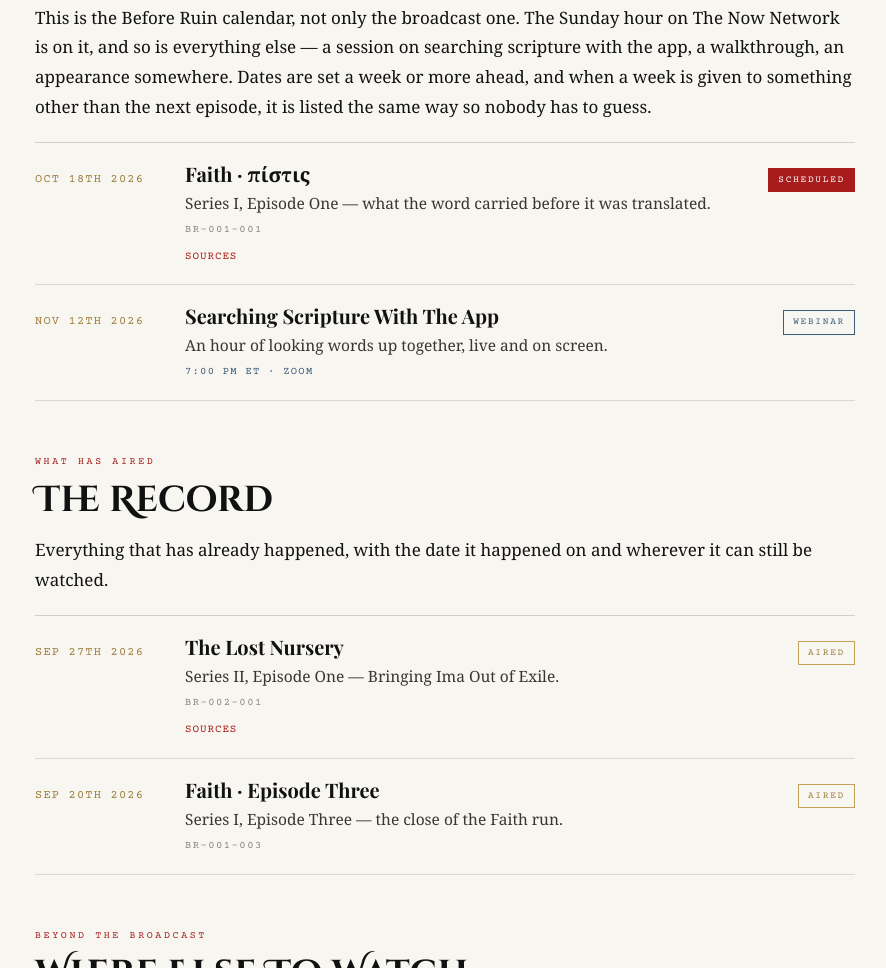
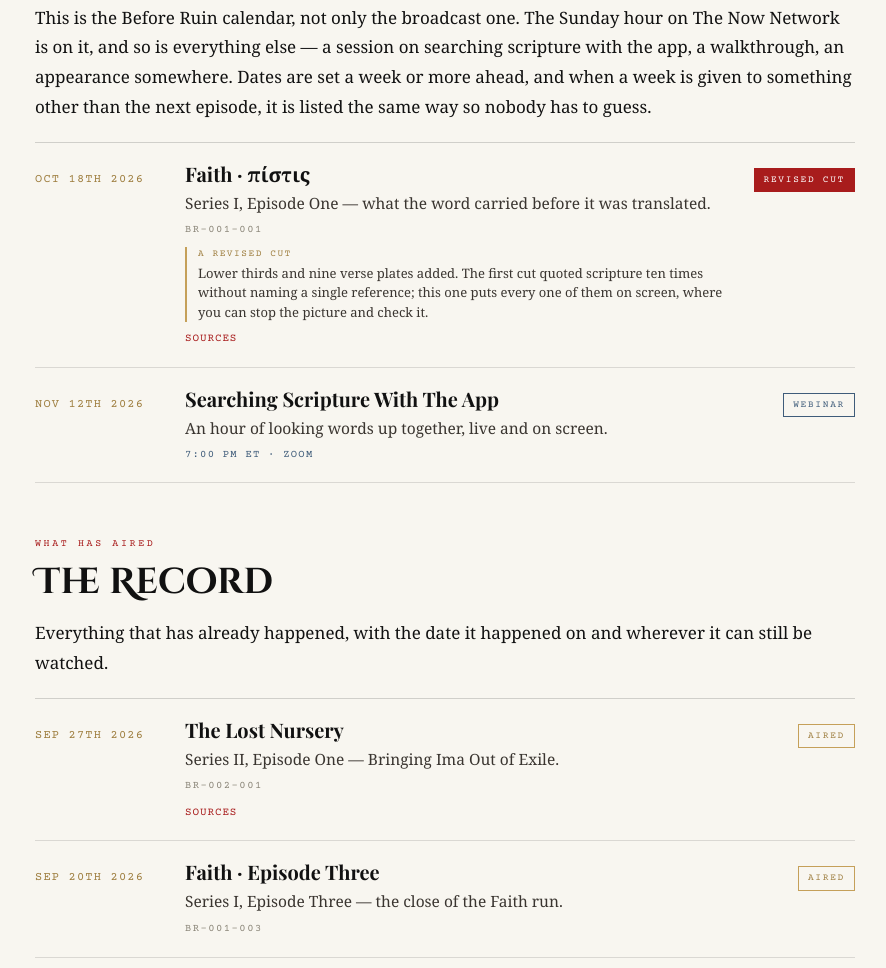
Before and after one commit to iquestionit-lab/beforeruin, a plain HTML site: page public/schedule.html in a window 1280 px wide. Shown: the part 1837-2805 px from the top of the page, without its empty margins (195-1081 px from the left). Drawn offline with nearby package versions, Linux system fonts and the light colour scheme; a web font is replaced by a local one.

Commit message:
Let the schedule show a revised cut as a revised cut
The page assumed one episode equals one airing. That is not what is
happening — the back catalogue is being re-cut with lower thirds and
verse plates, and those cuts go back on the air. Under the old model
BR-001-001 appearing in September and again on 18 October reads like a
numbering error, so the honest record looked like a mistake.

Two optional fields on a listing now carry it:

  rev    one sentence on what changed in this cut
  first  the date it originally aired

The row then reads "Revised cut" rather than "Scheduled" or "Aired",
and carries the change underneath with the first air date above it.

Applied to BR-001-001 for the 18th. What it says is the point: the
first cut quoted scripture ten times and named no references, and this
one puts every one of them on screen where a viewer can stop the
picture and check it. A programme that asks people to check the sources
and then shows none was the fault; the revision is the fix, and a
calendar that hides the revision hides the fix with it.

The second row is not a duplicate. It is the row that says the work
got better, and it belongs next to a build log that publishes what was
rejected.

Co-Authored-By: Claude Opus 5 <noreply@anthropic.com>
Claude-Session: https://claude.ai/code/session_01DwshFZ6FchM1dGxY7TeELn

```diff
--- a/public/schedule.html
+++ b/public/schedule.html
@@ -135,6 +135,11 @@ p.b{font-size:17px;line-height:1.75;margin-top:14px}
 .row .tag.on{background:var(--CR);border-color:var(--CR);color:var(--WH)}
 .row .tag.off{border-color:#B9B3A6;color:#8A8578}
 .row .tag.el{border-color:#3F5C7A;color:#3F5C7A}
+.row .tag.rev{border-color:var(--GOm);color:var(--GOm);background:rgba(197,160,89,.1)}
+.row .revline{font-family:var(--fb),Georgia,serif;font-size:13px;line-height:1.5;color:var(--INKs);
+ margin-top:7px;padding-left:11px;border-left:2px solid var(--GO)}
+.row .revline b{font-family:var(--fm);font-size:9.5px;letter-spacing:.16em;text-transform:uppercase;
+ color:var(--GOm);display:block;margin-bottom:3px;font-weight:400}
 .row .where{font-family:var(--fm);font-size:10.5px;letter-spacing:.12em;text-transform:uppercase;color:#3F5C7A;margin-top:5px}
 .ann .where{font-family:var(--fm);font-size:11.5px;letter-spacing:.14em;text-transform:uppercase;color:#3F5C7A;margin-top:10px}
 .row .links{margin-top:8px;font-family:var(--fm);font-size:11px;letter-spacing:.08em;text-transform:uppercase}
@@ -307,12 +312,21 @@ var LISTINGS = [
 
   /* ══════════════ UPCOMING ══════════════ */
 
+  /* A REVISED CUT. Two optional fields do this:
+       rev:   one sentence on what changed in the new cut
+       first: the date it originally aired (leave off if unknown)
+     The row then reads "Revised cut" instead of "Scheduled", and carries
+     the change underneath. An episode that airs twice is not a mistake in
+     the listing — it is the record, and the second row is the one that
+     says the work got better. */
   { date:"2026-10-18", code:"BR-001-001",
     title:"Faith · πίστις",
     sub:"Series I, Episode One — what the word carried before it was translated.",
     page:"/BR-001-001.html",
     watch:[],
     kind:"episode",
+    rev:"Lower thirds and nine verse plates added. The first cut quoted scripture ten times without naming a single reference; this one puts every one of them on screen, where you can stop the picture and check it.",
+    first:"",
     note:"The hour goes back to what the word carried before anyone translated it. Pistis was a courtroom word — proof, guarantee, pledge — and the King James still renders it evidence in Hebrews 11:1. Emunah, underneath it in the Hebrew, is steadfastness: a condition of character rather than a feeling worked up. Both were experiences before they were words." },
 
 
@@ -415,6 +429,7 @@ var LISTINGS = [
     if(r.kind==='webinar')   return '<div class="tag el">Webinar</div>';
     if(r.kind==='event')     return '<div class="tag el">Event</div>';
     if(r.kind==='special')   return '<div class="tag">Special</div>';
+    if(r.rev) return future?'<div class="tag on">Revised cut</div>':'<div class="tag rev">Revised cut</div>';
     return future?'<div class="tag on">Scheduled</div>':'<div class="tag">Aired</div>';
   }
   function linksFor(r){
@@ -440,6 +455,7 @@ var LISTINGS = [
         + (r.sub?'<div class="sub">'+esc(r.sub)+'</div>':'')
         + (w?'<div class="where">'+esc(w)+'</div>':'')
         + (r.code?'<div class="code">'+esc(r.code)+'</div>':'')
+        + (r.rev?'<div class="revline"><b>'+(r.first?'First aired '+MO[parse(r.first).getMonth()]+' '+ord(parse(r.first).getDate())+', '+parse(r.first).getFullYear():'A revised cut')+'</b>'+esc(r.rev)+'</div>':'')
         + (L.length?'<div class="links">'+L.join('')+'</div>':'')
         + '</div>'+tagFor(r,future)+'</div>';
     }).join('');
```
